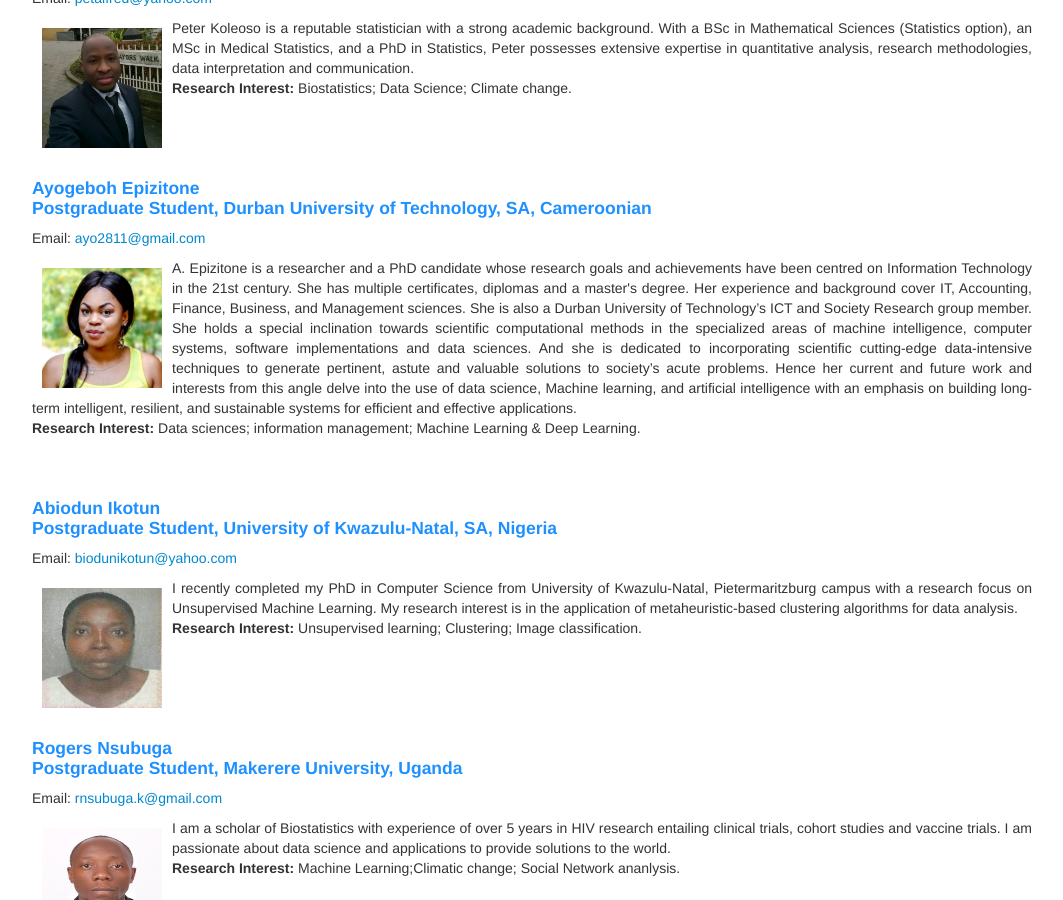
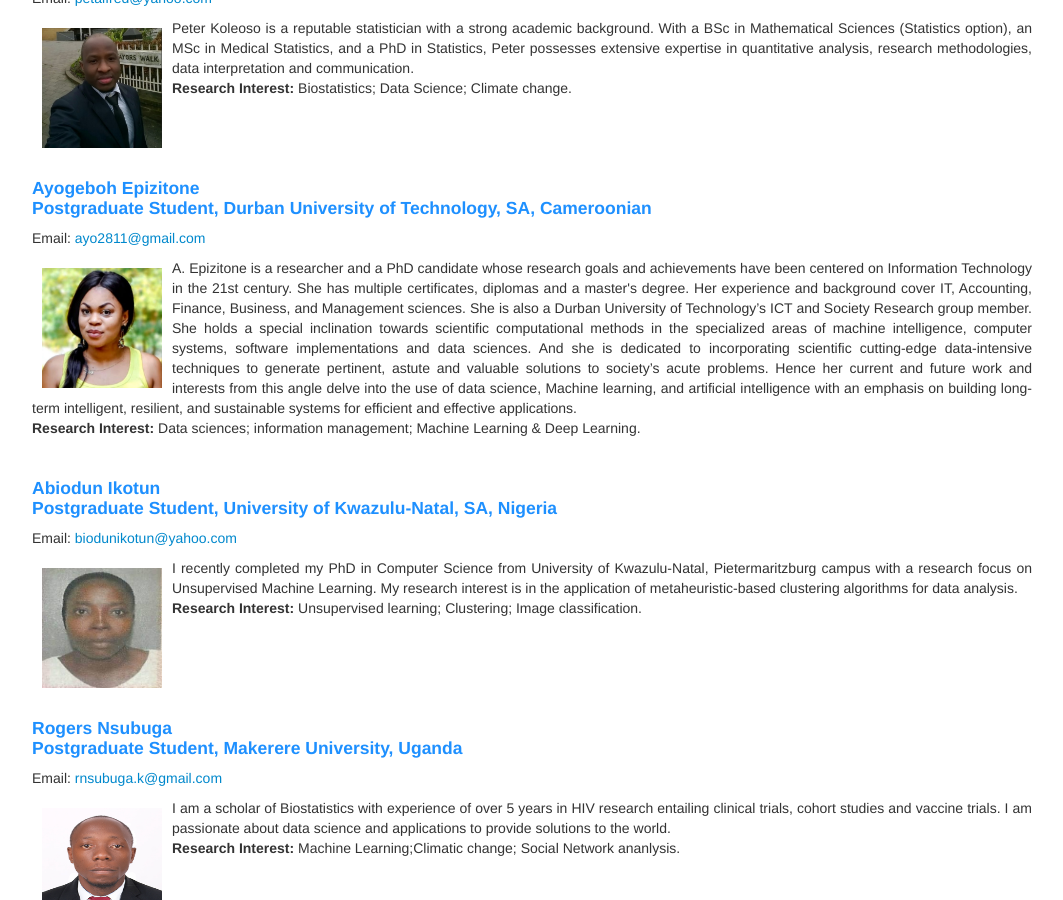
Before and after one commit to ccfscourseukzn/ccfscourseukzn.github.io, a Jekyll site: the page built from pages/participant.md, in a window 1280 px wide and 900 px high, scrolled down 4654 px. Shown: the whole window, without its empty margins (108-1171 px from the left). Built offline with Jekyll 4.4.1, drawn with Linux system fonts in a browser that asks for light colours.

Commit message:
Update participant.md

```diff
--- a/pages/participant.md
+++ b/pages/participant.md
@@ -136,9 +136,9 @@ Email: <a href="mailto:petalfred@yahoo.com"> petalfred@yahoo.com </a> <br>
 <br>
 <h4 style="color:DodgerBlue;">  Ayogeboh Epizitone <br> Postgraduate Student, Durban University of Technology, SA, Cameroonian </h4>
 Email: <a href="mailto:ayo2811@gmail.com"> ayo2811@gmail.com </a> <br>
-<p align="justify"> <img src="../figures/Ayogeboh.jpg" alt="Ayogeboh" style="float:left; width:120px; height:120px; padding: 10px;">   <span style="vertical-align:bottom"> A. Epizitone is a researcher and a PhD candidate whose research goals and achievements have been centred on Information Technology in the 21st century. She has multiple certificates, diplomas and a master's degree. Her experience and background cover IT, Accounting, Finance, Business, and Management sciences. She is also a Durban University of Technology’s ICT and Society Research group member. She holds a special inclination towards scientific computational methods in the specialized areas of machine intelligence, computer systems, software implementations and data sciences. And she is dedicated to incorporating scientific cutting-edge data-intensive techniques to generate pertinent, astute and valuable solutions to society’s acute problems. Hence her current and future work and interests from this angle delve into the use of data science, Machine learning, and artificial intelligence with an emphasis on building long-term intelligent, resilient, and sustainable systems for efficient and effective applications.  </span> <br>
+<p align="justify"> <img src="../figures/Ayogeboh.jpg" alt="Ayogeboh" style="float:left; width:120px; height:120px; padding: 10px;">   <span style="vertical-align:bottom"> A. Epizitone is a researcher and a PhD candidate whose research goals and achievements have been centered on Information Technology in the 21st century. She has multiple certificates, diplomas and a master's degree. Her experience and background cover IT, Accounting, Finance, Business, and Management sciences. She is also a Durban University of Technology’s ICT and Society Research group member. She holds a special inclination towards scientific computational methods in the specialized areas of machine intelligence, computer systems, software implementations and data sciences. And she is dedicated to incorporating scientific cutting-edge data-intensive techniques to generate pertinent, astute and valuable solutions to society’s acute problems. Hence her current and future work and interests from this angle delve into the use of data science, Machine learning, and artificial intelligence with an emphasis on building long-term intelligent, resilient, and sustainable systems for efficient and effective applications.  </span> <br>
  <b>Research Interest:</b> Data sciences; information management; Machine Learning & Deep Learning. </p> <br>
-<br>
+
 <h4 style="color:DodgerBlue;"> Abiodun Ikotun <br> Postgraduate Student, University of Kwazulu-Natal, SA, Nigeria </h4>
 Email: <a href="mailto:biodunikotun@yahoo.com"> biodunikotun@yahoo.com </a> <br>
 <p align="justify"> <img src="../figures/Abiodun.jpg" alt="Abiodun" style="float:left; width:120px; height:120px; padding: 10px;">   <span style="vertical-align:bottom"> I recently completed my PhD in Computer Science from University of Kwazulu-Natal, Pietermaritzburg campus with a research focus on Unsupervised Machine Learning. My research interest is in the application of metaheuristic-based clustering algorithms for data analysis.  </span> <br>
```
